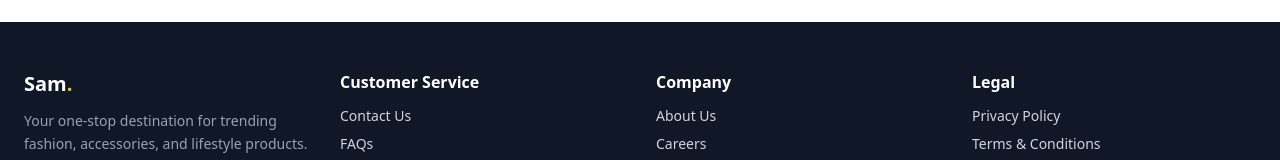
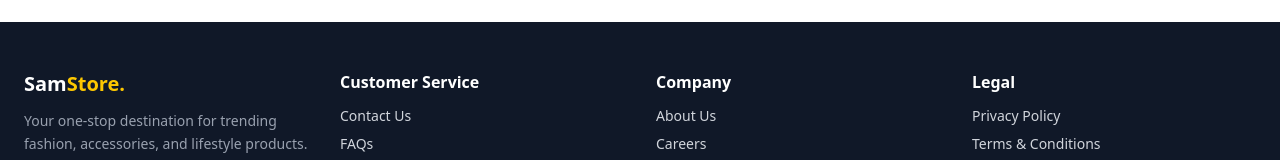
Before and after one commit to Mdsamir92/Sam-Store, a Next.js app: page / in a window 1280 px wide. Shown: the part 918-1078 px from the top of the page. Built offline with nearby package versions, Linux system fonts and the light colour scheme; no server answers; the database is empty.

Commit message:
Update Footer.tsx

```diff
--- a/app/components/Footer.tsx
+++ b/app/components/Footer.tsx
@@ -10,7 +10,7 @@ export default function Footer() {
           {/* BRAND */}
           <div>
             <h2 className="text-xl font-bold text-white mb-3">
-              Sam<span className="text-yellow-400">.</span>
+              Sam<span className="text-yellow-400">Store.</span>
             </h2>
             <p className="text-sm text-gray-400 leading-relaxed">
               Your one-stop destination for trending fashion, accessories, and
```
